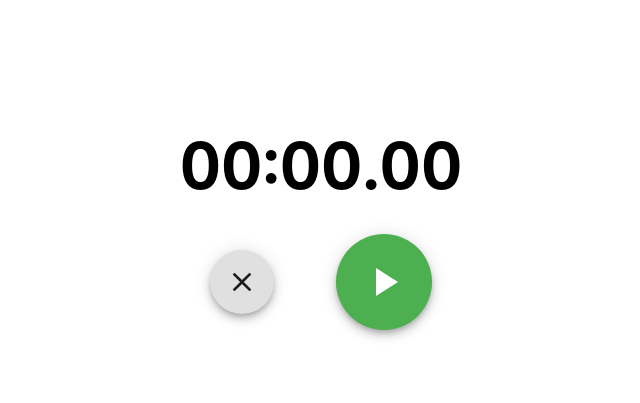
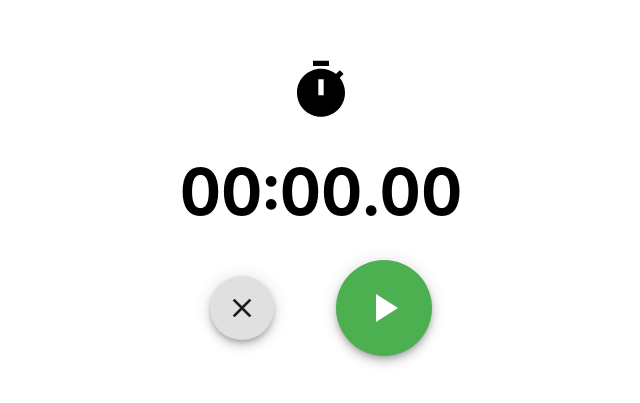
Before and after one commit to varun-seth/stopwatch, a React (Create React App) app: page / in a window 1280 px wide. Shown: the part 193-596 px from the top of the page, without its empty margins (319-959 px from the left). Built offline with nearby package versions, Linux system fonts and the light colour scheme.

Commit message:
added a timer icon and reduced the margin top of the heading

```diff
--- a/src/StopWatch.js
+++ b/src/StopWatch.js
@@ -3,6 +3,7 @@ import Fab from '@mui/material/Fab';
 import PlayArrowIcon from '@mui/icons-material/PlayArrow';
 import ClearIcon from '@mui/icons-material/Clear';
 import PauseIcon from '@mui/icons-material/Pause';
+import TimerIcon from '@mui/icons-material/Timer';
 import './App.css';
 
 
@@ -56,9 +57,13 @@ function StopWatch() {
         <div className="App">
             <header className="App-header">
                 <div>
+                    <div className='timer-icon'>
+                    <TimerIcon style={{ fontSize: '2rem' }}/>
+                    </div>
                     <h1 style={{
                         fontFeatureSettings: "tnum",
-                        fontVariantNumeric: "tabular-nums"
+                        fontVariantNumeric: "tabular-nums",
+                        marginTop:"25px"
                     }}>{formatTime(time)}</h1>
                     <div style={{ display: "flex", justifyContent: "space-around", "alignItems": "center" }}>
                         <Fab style={{ width: '2rem', height: '2rem' }} color={time ? 'warning' : ''} aria-label="reset" onClick={resetTimer} variant="contained"><ClearIcon style={{ fontSize: '1rem' }} /></Fab>
```
